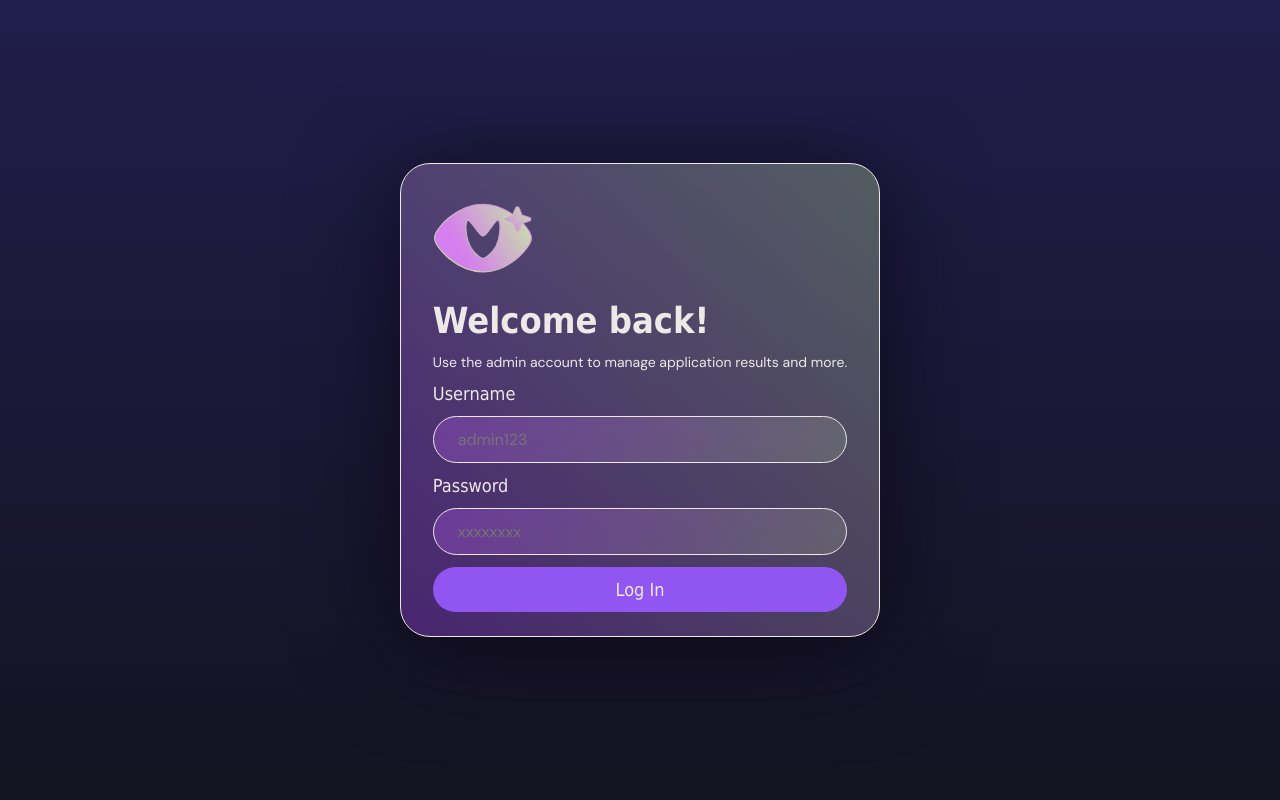
After one commit to nguyenducnam06/Group-2-COS10026, a PHP site: page /login.php in a window 1280 px wide. The commit adds this page. Run offline with PHP 8.4, Linux system fonts and the light colour scheme; some web fonts are replaced.

Commit message:
Admin login function

```diff
--- a/project1/about.php
+++ b/project1/about.php
@@ -5,6 +5,7 @@
 <html lang="en">
 
 <?php
+session_start();
 $pageTitle = "About Us";
 $pageDescription = "Learn more about our group and our mission.";
 $pageSpecificStyle = "about";
--- /dev/null
+++ b/project1/harsh.php
@@ -0,0 +1,3 @@
+<?php
+echo password_hash('cos10026', PASSWORD_DEFAULT);
+?>
--- a/project1/index.php
+++ b/project1/index.php
@@ -7,6 +7,7 @@
 <html lang="en">
 
 <?php
+session_start();
 $pageTitle = "Home";
 $pageDescription = "Leading Network and Cybersecurity Solutions";
 $pageSpecificStyle = "index";
@@ -37,8 +38,8 @@ include('metadata.inc');
                     Network
                     Administration, trusted by partners in over 30 countries worldwide.</p>
                 <div class="row">
-                    <a class="primary" href="apply.html">Join Us</a>
-                    <a class="secondary" href="jobs.html">All Positions</a>
+                    <a class="primary" href="apply.php">Join Us</a>
+                    <a class="secondary" href="jobs.php">All Positions</a>
                 </div>
             </div>
             <!-- Introduction Images, source: https://3dicons.co/ -->
--- a/project1/jobs.php
+++ b/project1/jobs.php
@@ -9,6 +9,7 @@
 <!-- Meta data information and stylesheet -->
 
 <?php
+session_start();
 $pageTitle = "Job Description";
 $pageDescription = "Explore the various job opportunities at NetVision.";
 $pageSpecificStyle = "jobs";
--- /dev/null
+++ b/project1/login.php
@@ -0,0 +1,43 @@
+<!DOCTYPE html>
+<html lang="en">
+
+<!-- Meta data information and stylesheet -->
+<?php
+$pageTitle = "Login";
+$pageDescription = "Login for company administrator";
+$pageSpecificStyle = "login";
+include('metadata.inc');
+require_once 'settings.php';
+$dbconn = @mysqli_connect($host, $user, $pwd, $sql_db);
+?>
+
+<body>
+    <!-- Main Content -->
+    <main>
+        <form action="loginhandling.php" method="POST">
+            <div class="content_background">
+                <div class="left_aligned">
+                    <img src="images/svg/logo.svg" alt="NetVision Logo" class="logo" />
+                    <h1>Welcome back!</h1>
+                    <p>Use the admin account to manage application results and more.</p>
+                    <label for="adminusername">Username</label>
+                    <input id="adminusername" type="text" name="username" pattern="[a-z0-9]+" title="Enter your username" placeholder="admin123" required>
+                    <label for="adminpassword">Password</label>
+                    <input id="adminpassword" type="password" name="password" title="Enter your password" placeholder="xxxxxxxx" required>
+                    <?php
+                        if (isset($_GET['error']) && $_GET['error'] == 'invalid') {
+                            echo '<p class="error-message">Wrong username or password</p>';
+                        }
+                    ?>
+                    <button type="submit" value="Login" class="primary">
+                        Log In
+                    </button>
+
+                </div>
+            </div>
+        </form>
+    </main>
+
+</body>
+
+</html>
--- /dev/null
+++ b/project1/styles/login.css
@@ -0,0 +1,13 @@
+main {
+  margin: 0;
+  display: flex;
+  flex-direction: column;
+  justify-content: center;
+  align-items: center;
+  padding: 24px;
+  min-height: 100vh;
+}
+
+.logo {
+  max-width: 100px;
+}
--- a/project1/styles/style.css
+++ b/project1/styles/style.css
@@ -11,6 +11,8 @@
 
 body {
   background: linear-gradient(180deg, rgb(32, 30, 75), rgb(20, 19, 33));
+  background-repeat: no-repeat;
+  background-attachment: fixed;
 }
 
 h1,
@@ -18,6 +20,7 @@ h2,
 h3,
 h4,
 h5,
+label,
 button,
 a.primary,
 a.secondary,
@@ -27,35 +30,39 @@ li a {
 }
 
 h1 {
-  font-size: 44px;
+  font-size: 36px;
 }
 h2 {
-  font-size: 36px;
+  font-size: 24px;
   color: #c6e7a3;
 }
 h3 {
-  font-size: 24px;
+  font-size: 20px;
 }
-h4 {
-  font-size: 20px;
+h4,
+label {
+  font-size: 18px;
 }
 h5 {
   font-size: 16px;
   color: #c6e7a3;
 }
 p {
-  font-size: 20px;
+  font-size: 14px;
 }
 
 header {
-  z-index: 10;
   position: sticky;
   top: 0;
-  width: 100%;
+  z-index: 10;
   display: flex;
-  justify-content: space-around;
+  flex-direction: row;
   align-items: center;
   padding: 12px;
+  justify-content: space-around;
+  align-content: center;
+  width: 100%;
+  gap: 12px;
   background: linear-gradient(
     180deg,
     rgba(145, 86, 241, 0.5),
@@ -126,13 +133,24 @@ select:focus {
 }
 
 nav {
+  display: flex;
+  flex-direction: row;
+  flex-wrap: wrap;
   align-items: center;
+  align-content: center;
   justify-content: space-around;
+}
+
+ul {
+  display: flex;
+  flex-wrap: wrap;
+  justify-content: center;
+  align-items: center;
+  gap: 12px;
 }
 
 li {
   display: inline-block;
-  padding: 0px 20px;
   background: none;
 }
 
@@ -156,7 +174,6 @@ a.secondary {
   cursor: pointer;
   backdrop-filter: blur(12px);
   font-size: large;
-
   text-align: center;
 }
 
```
Also changed, not shown: project1/apply.php (+9 -7 lines), project1/header.inc (+18 -3 lines), project1/loginhandling.php (added, +44 -0 lines), project1/logouthandling.php (added, +7 -0 lines), project1/manage.php (added, +28 -0 lines), project1/styles/apply.css (+11 -17 lines), project1/styles/jobs.css (+0 -8 lines).
